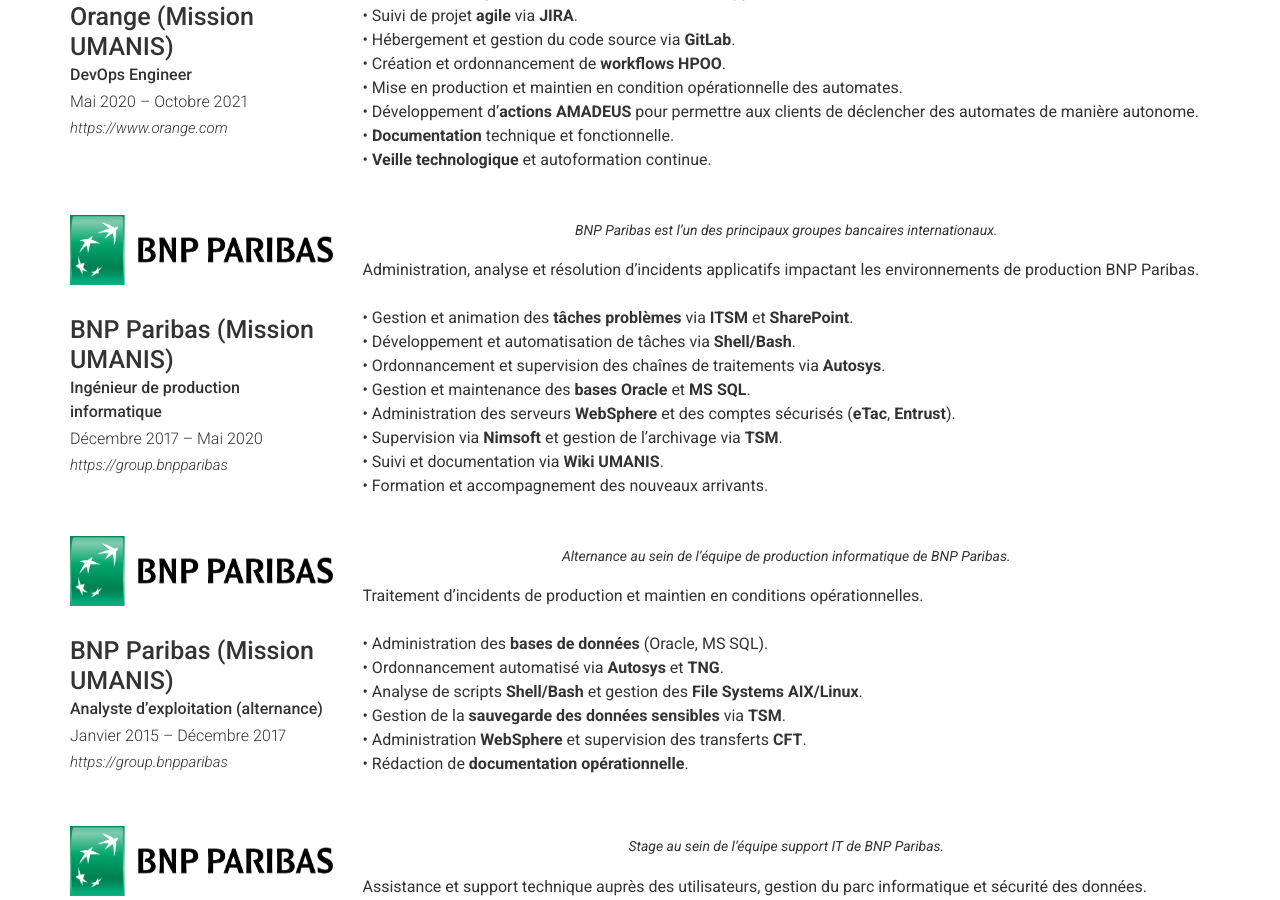
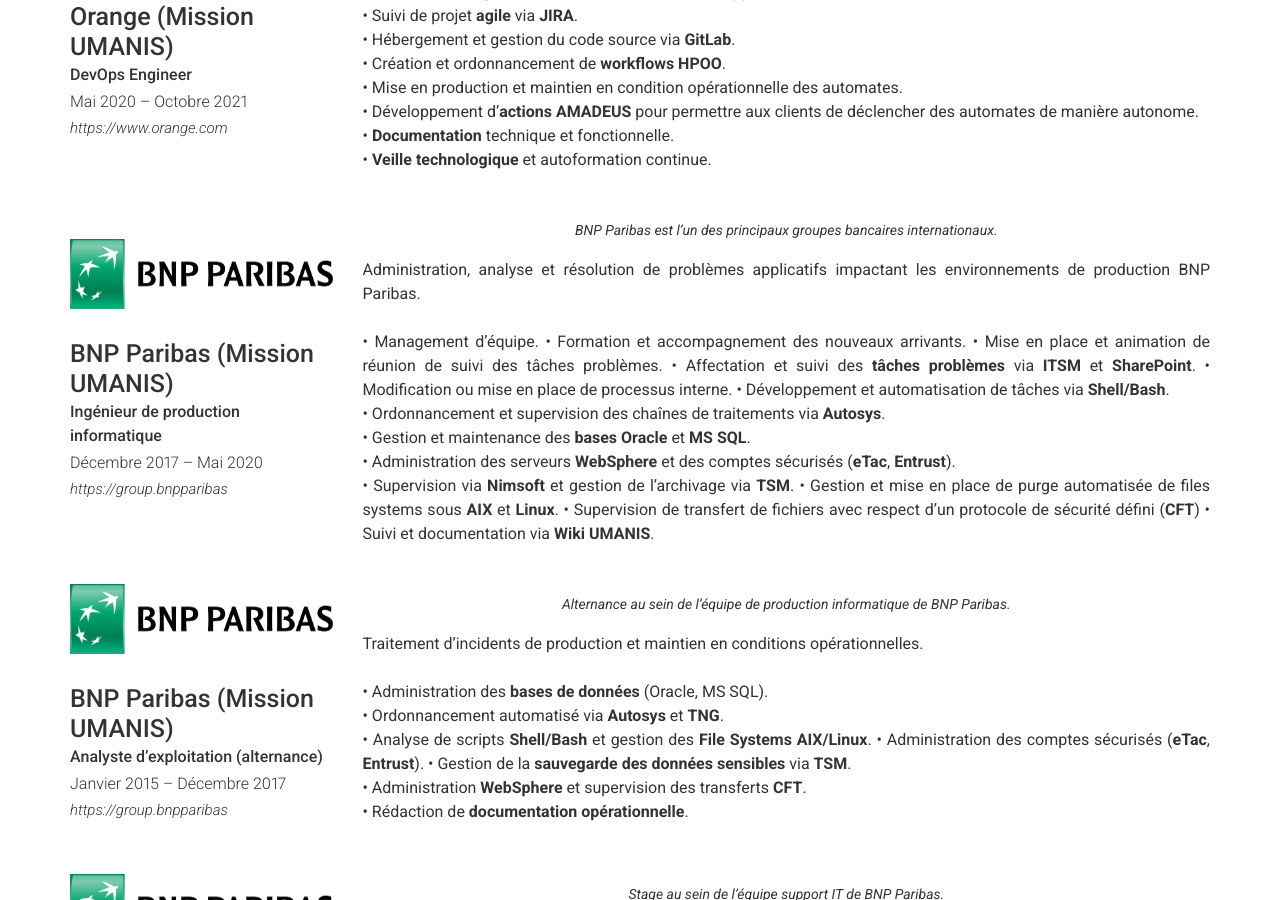
Before and after one commit to SERDANI/serdaninicolas.github.io, a Jekyll site: the page built from index.md, in a window 1280 px wide and 900 px high, scrolled down 2057 px. Built offline with Jekyll 4.4.1, drawn with Linux system fonts in a browser that asks for light colours; nearby versions of some CDN libraries.

Commit message:
Update _config.yml

```diff
--- a/_config.yml
+++ b/_config.yml
@@ -109,15 +109,20 @@ content:
         quote: >
           BNP Paribas est l’un des principaux groupes bancaires internationaux.
         description: |
-          Administration, analyse et résolution d’incidents applicatifs impactant les environnements de production BNP Paribas.<br><br>
-          • Gestion et animation des **tâches problèmes** via **ITSM** et **SharePoint**.
+          Administration, analyse et résolution de problèmes applicatifs impactant les environnements de production BNP Paribas.<br><br>
+          • Management d'équipe.
+          • Formation et accompagnement des nouveaux arrivants.
+          • Mise en place et animation de réunion de suivi des tâches problèmes.
+          • Affectation et suivi des **tâches problèmes** via **ITSM** et **SharePoint**.
+          • Modification ou mise en place de processus interne.
           • Développement et automatisation de tâches via **Shell/Bash**.
           • Ordonnancement et supervision des chaînes de traitements via **Autosys**.
           • Gestion et maintenance des **bases Oracle** et **MS SQL**.
           • Administration des serveurs **WebSphere** et des comptes sécurisés (**eTac**, **Entrust**).
           • Supervision via **Nimsoft** et gestion de l’archivage via **TSM**.
+          • Gestion et mise en place de purge automatisée de files systems sous **AIX** et **Linux**.
+          • Supervision de transfert de fichiers avec respect d’un protocole de sécurité défini (**CFT**)
           • Suivi et documentation via **Wiki UMANIS**.
-          • Formation et accompagnement des nouveaux arrivants.
 
       - layout: left
         title: '<img src="images/logo_bnp.png" height="70"><br><br>BNP Paribas (Mission UMANIS)'
@@ -131,6 +136,7 @@ content:
           • Administration des **bases de données** (Oracle, MS SQL).
           • Ordonnancement automatisé via **Autosys** et **TNG**.
           • Analyse de scripts **Shell/Bash** et gestion des **File Systems AIX/Linux**.
+          • Administration des comptes sécurisés (**eTac**, **Entrust**).
           • Gestion de la **sauvegarde des données sensibles** via **TSM**.
           • Administration **WebSphere** et supervision des transferts **CFT**.
           • Rédaction de **documentation opérationnelle**.
```
